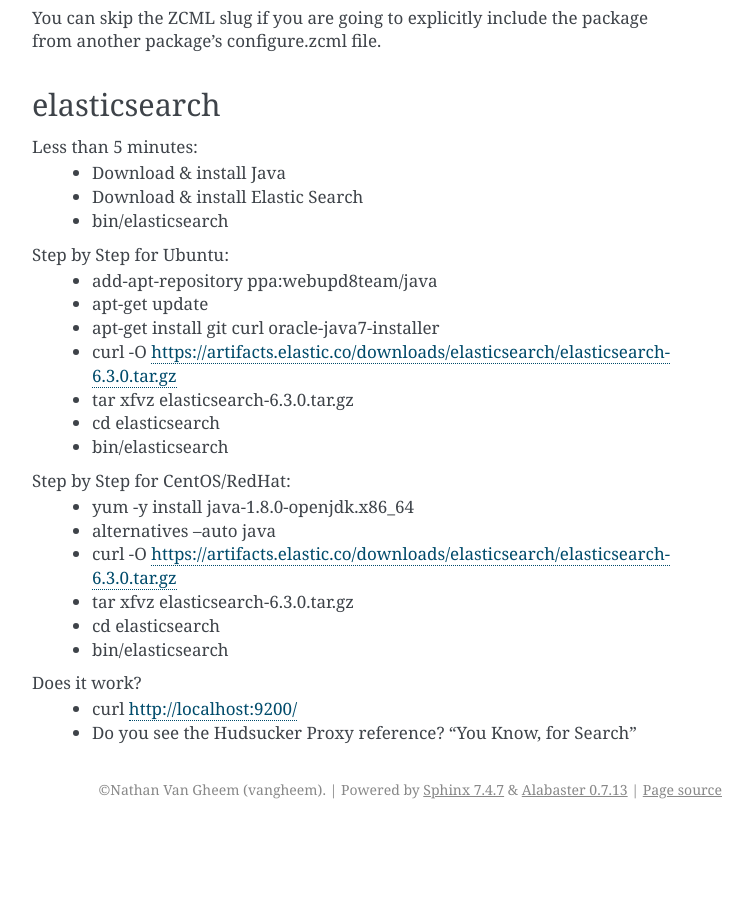
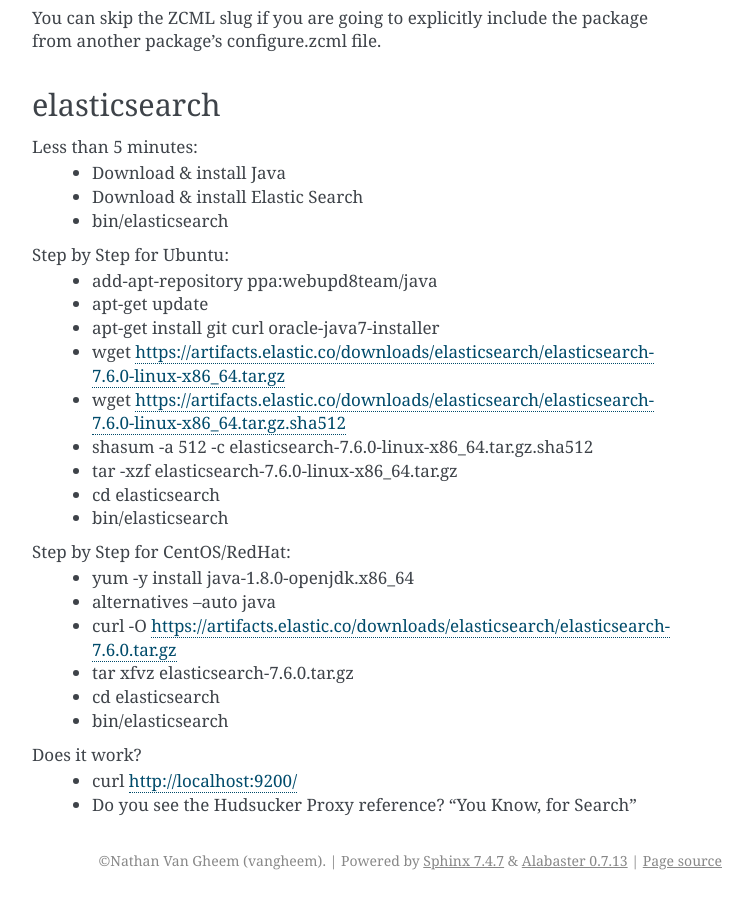
Before and after one commit to collective/collective.elasticsearch, a Sphinx documentation site: the page built from docs/install.rst, in a window 1280 px wide and 900 px high, scrolled down 1103 px. Shown: the whole window, without its empty margins (388-1141 px from the left). Built offline with Sphinx 7.4.7, drawn with Linux system fonts in a browser that asks for light colours; pages that are not in the unit, such as notebooks, are missing from menus; before the commit the page ends 1932 px from its top, so only the background shows below that.

Commit message:
update documentation for es7

```diff
--- a/CHANGES.rst
+++ b/CHANGES.rst
@@ -3,6 +3,12 @@
 
 3.0.5 (unreleased)
 ------------------
+
+- Make changes for ES 7.x
+  [bduncan137]
+
+-Slow down tests to allow them to complete correctly
+  [bduncan137]
 
 - Explicit error logging added, if ES bulk action for indexing failed.
   [nazrulworld]
--- a/docs/index.rst
+++ b/docs/index.rst
@@ -26,7 +26,7 @@
 
 It should also work with Plone 4.3 and Plone 5.1.
 
-Deployed with Elasticsearch 6.3.0
+Deployed with Elasticsearch 7.6.0
 
 State
 -----
--- a/docs/install.rst
+++ b/docs/install.rst
@@ -66,16 +66,18 @@
     - add-apt-repository ppa:webupd8team/java
     - apt-get update
     - apt-get install git curl oracle-java7-installer
-    - curl -O https://artifacts.elastic.co/downloads/elasticsearch/elasticsearch-6.3.0.tar.gz
-    - tar xfvz elasticsearch-6.3.0.tar.gz
+    - wget https://artifacts.elastic.co/downloads/elasticsearch/elasticsearch-7.6.0-linux-x86_64.tar.gz
+    - wget https://artifacts.elastic.co/downloads/elasticsearch/elasticsearch-7.6.0-linux-x86_64.tar.gz.sha512
+    - shasum -a 512 -c elasticsearch-7.6.0-linux-x86_64.tar.gz.sha512
+    - tar -xzf elasticsearch-7.6.0-linux-x86_64.tar.gz
     - cd elasticsearch
     - bin/elasticsearch
 
 Step by Step for CentOS/RedHat:
     - yum -y install java-1.8.0-openjdk.x86_64
     - alternatives --auto java
-    - curl -O https://artifacts.elastic.co/downloads/elasticsearch/elasticsearch-6.3.0.tar.gz
-    - tar xfvz elasticsearch-6.3.0.tar.gz
+    - curl -O https://artifacts.elastic.co/downloads/elasticsearch/elasticsearch-7.6.0.tar.gz
+    - tar xfvz elasticsearch-7.6.0.tar.gz
     - cd elasticsearch
     - bin/elasticsearch
 
```
Also changed, not shown: README.rst (+9 -6 lines).
